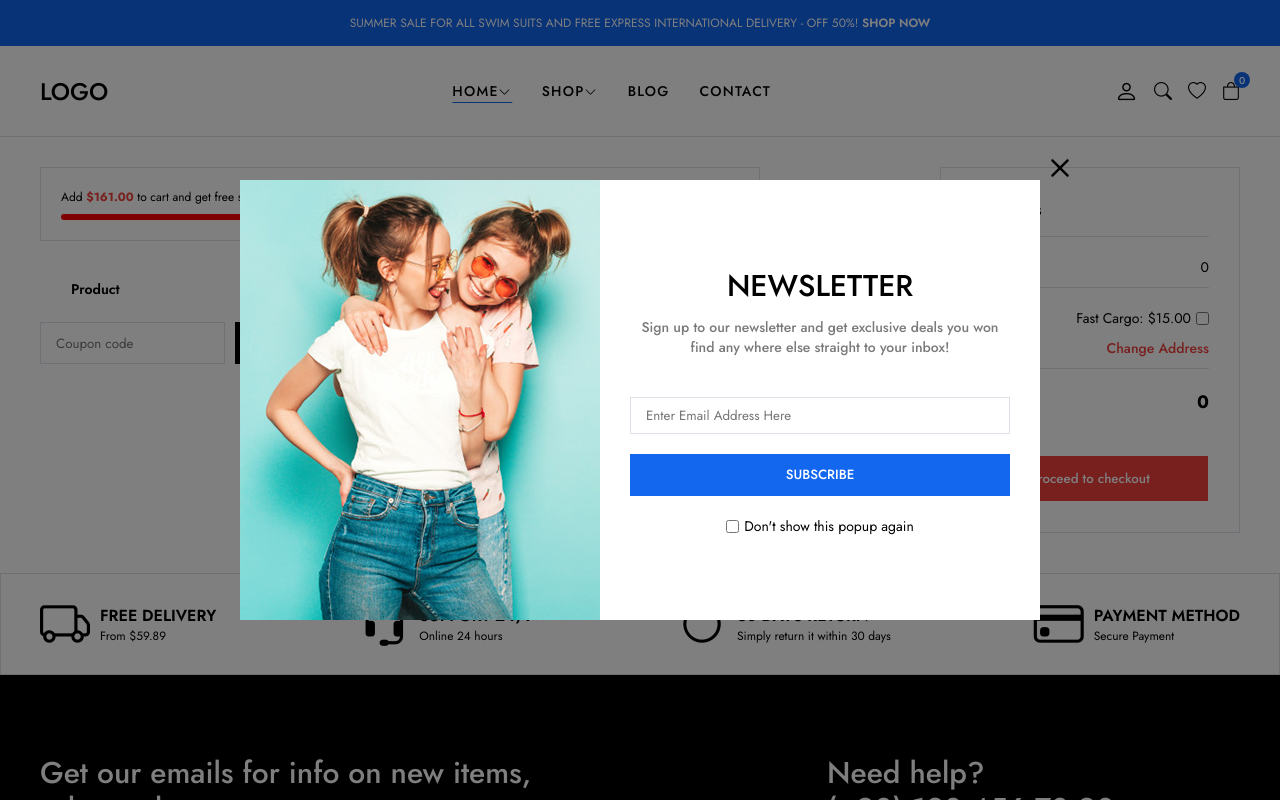
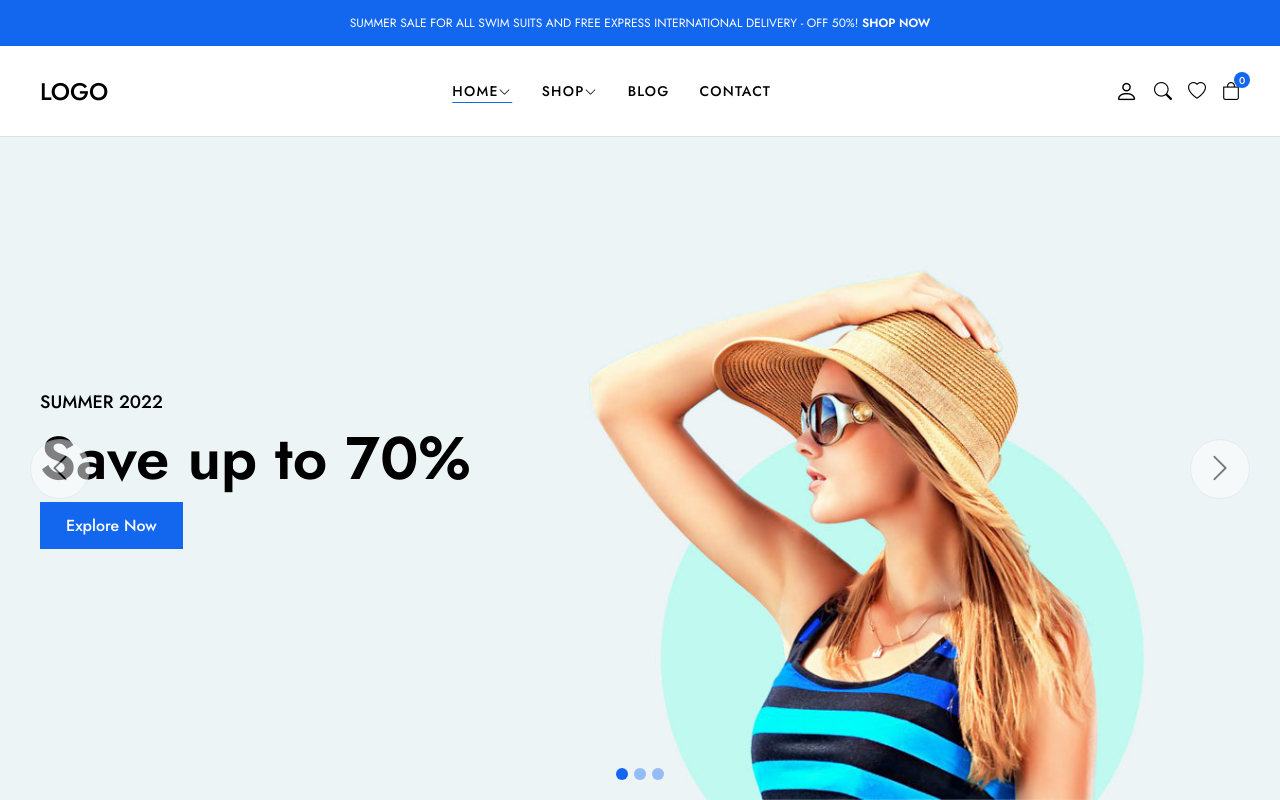
Before and after one commit to zeynepfahriye/fullstack-e-commerce, a React (Vite) app in the folder frontend/e-commerce/: page / in a window 1280 px wide. Shown: the top 800 px of the page. Built offline with nearby package versions, Linux system fonts and the light colour scheme.

Commit message:
react router dom

```diff
--- a/frontend/e-commerce/package.json
+++ b/frontend/e-commerce/package.json
@@ -12,6 +12,7 @@
   "dependencies": {
     "react": "^18.3.1",
     "react-dom": "^18.3.1",
+    "react-router-dom": "^6.26.0",
     "react-slick": "^0.30.2",
     "slick-carousel": "^1.8.1"
   },
--- a/frontend/e-commerce/src/App.jsx
+++ b/frontend/e-commerce/src/App.jsx
@@ -1,15 +1,24 @@
 
+import { Route, Routes } from 'react-router-dom';
+import HomePage from './pages/HomePage';
+import ShopPage from './pages/ShopPage';
+import BlogPage from './pages/BlogPage';
+import ContactPage from './pages/ContactPage';
+import CartPage from './pages/CartPage';
+import AuthPage from './pages/AuthPage';
 import './App.css'
-import HomePage from './pages/HomePage';
-import ProductsDetailPage from './pages/ProductsDetailPage';
-import CartPage from './pages/CartPage';
 
 function App() {
 
   return (
-    <>
-      <CartPage />
-    </>
+    <Routes>
+      <Route path='/' element={<HomePage />} />
+      <Route path='/shop' element={<ShopPage />} />
+      <Route path='/blog' element={<BlogPage />} />
+      <Route path='/contact' element={<ContactPage />} />
+      <Route path='/cart' element={<CartPage />} />
+      <Route path='/auth' element={<AuthPage />} />
+    </Routes>
   )
 }
 
```
Also changed, not shown: frontend/e-commerce/src/main.jsx (+5 -4 lines), 2 other files (tests, documents, lock files or other folders).
